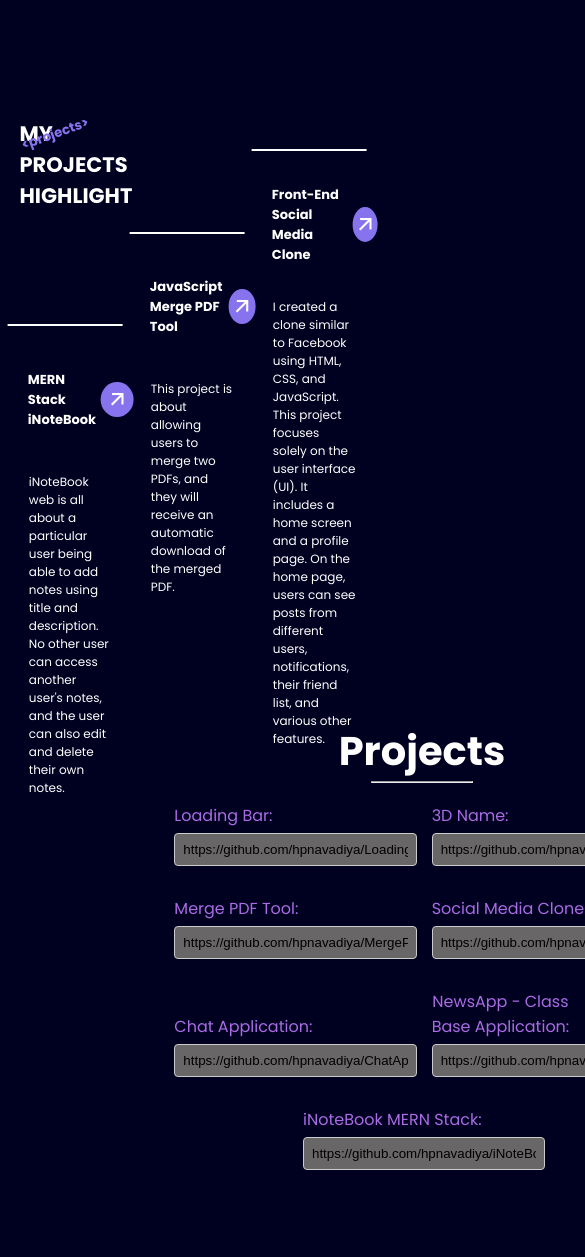
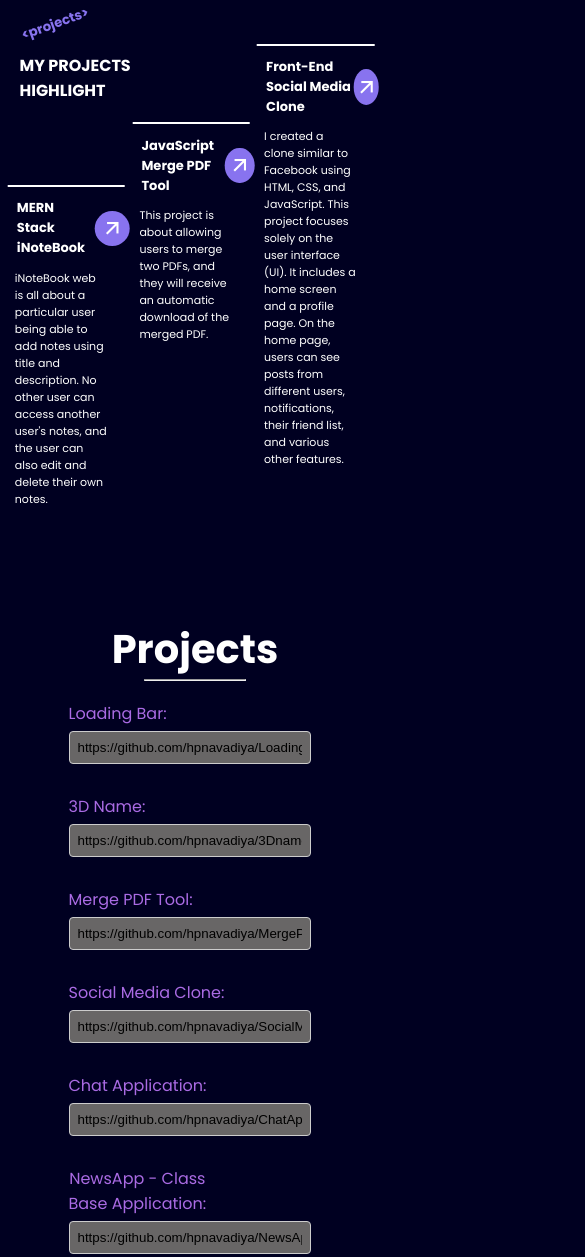
Before and after one commit to hpnavadiya/HarshPortfolio, a plain HTML site: page project.html in a window 390 px wide. Shown: the part 116-1373 px from the top of the page, 585 px wide, since content can reach past the window. Before the commit the page ends 1306 px from the top, so only its background shows below. Drawn offline with nearby package versions, Linux system fonts and the light colour scheme.

Commit message:
Fix bug for responsive design

```diff
--- a/project.html
+++ b/project.html
@@ -75,7 +75,7 @@
 
 
     <section class="projectList">
-        <div class="projects">
+        <div class="projects pList">
             <h2>Projects</h2>
             <hr>
             <div class="projectNum">
--- a/style.css
+++ b/style.css
@@ -382,7 +382,7 @@ h1 {
     display: flex;
     align-items: center;
     justify-content: space-between;
-    margin: 30px 0px;
+    margin: -54px 0px 20px 0px;
     padding: 0px 50px;
 }
 
@@ -390,7 +390,7 @@ h1 {
     list-style-type: none;
     max-width: 800px;
     /* Adjust this value as needed */
-    margin: 0 auto;
+    margin:  auto;
     padding: 20px;
 }
 
@@ -824,6 +824,8 @@ footer .copyright {
         min-width: fit-content;
     }
 
+    /* Navbar  */
+
     nav {
         height: 54px;
     }
@@ -840,8 +842,16 @@ footer .copyright {
         font-size: 14px;
     }
 
+    /* Navbar End  */
+
+    /* Index page  */
+
     .first-section {
         margin: 15px 0;
+    }
+
+    .second-section {
+        height: 88vh !important;
     }
 
     .right-section {
@@ -862,15 +872,23 @@ footer .copyright {
         padding: 22px 0;
     }
 
+    .tech h3 {
+        display: none;
+    }
+
     #myImg{
         padding: 0px;
     }
 
-    .aboutImg {
-        display: none;
+    .tech {
+        gap: 0px;
     }
 
-    .tech h3 {
+    /* Index page End  */
+
+    /* About page  */
+
+    .aboutImg {
         display: none;
     }
 
@@ -886,27 +904,83 @@ footer .copyright {
         margin-bottom: 0px;
     }
 
-    .projects {
-        max-width: 100%;
-        padding: 10px;
+    /* About page End  */
+
+    /* Project page Start  */
+
+    .projectPage{
+        width: auto;
     }
 
-    .projectNum ul {
-        padding-left: 15px;
+    .projectHeading {
+        height: 13%;
+    }
+
+    .projectHeading>h1 {
+        margin-top: 0px;
+        font-size: 16px;
+    }
+
+    .projectHeading>h5 {
+        top: -35%;
+    }
+
+    .projectSection {
+        height: 62%;
+        width: 94%;
+        left: 49%;
+    }
+
+    .projectInfo {
+        padding: 0px 9px;
+        height: 45%;
+        width: 96.3%;
+    }
+
+    .project {
+        height: 35%;
+    }
+
+    .projectDesc {
+        padding: 0px;
+    }
+
+    .projectDesc p {
+        padding: 0px 7px;
+        font-size: 11px;
+    }
+
+    .p1 {
+        position: relative;
+        top: -28%;
+    }
+
+    .p2 {
+        position: relative;
+        top: -40%;
+    }
+
+    .p3 {
+        position: relative;
+        top: -55%;
+    }
+
+    .pList{
+        margin-top: -82px;
+    }
+
+    .projectList{
+        margin: 0px;
+        padding: 0px;
     }
 
     .projectNum li {
         margin-bottom: 10px;
     }
 
-    .projectNum label {
-        display: block;
-        margin-bottom: 5px;
-    }
+    /* Project Page End  */
 
-    .projectNum input {
-        width: 100%;
-    }
+    /* Contact Page  */
 
     .contactSection-right {
         height: 46vw;
@@ -950,7 +1024,5 @@ footer .copyright {
         margin-top: 2px !important;
     }
 
-    .tech {
-        gap: 0px;
-    }
+    /* Contact Page End */
 }
```
